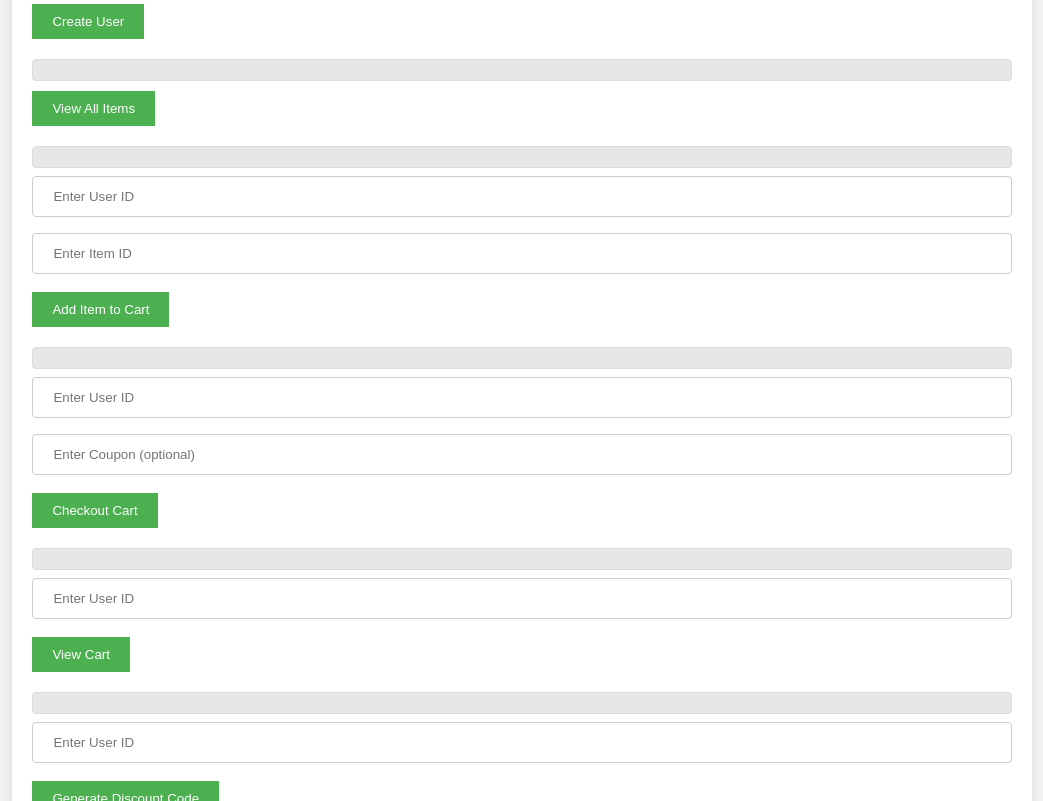
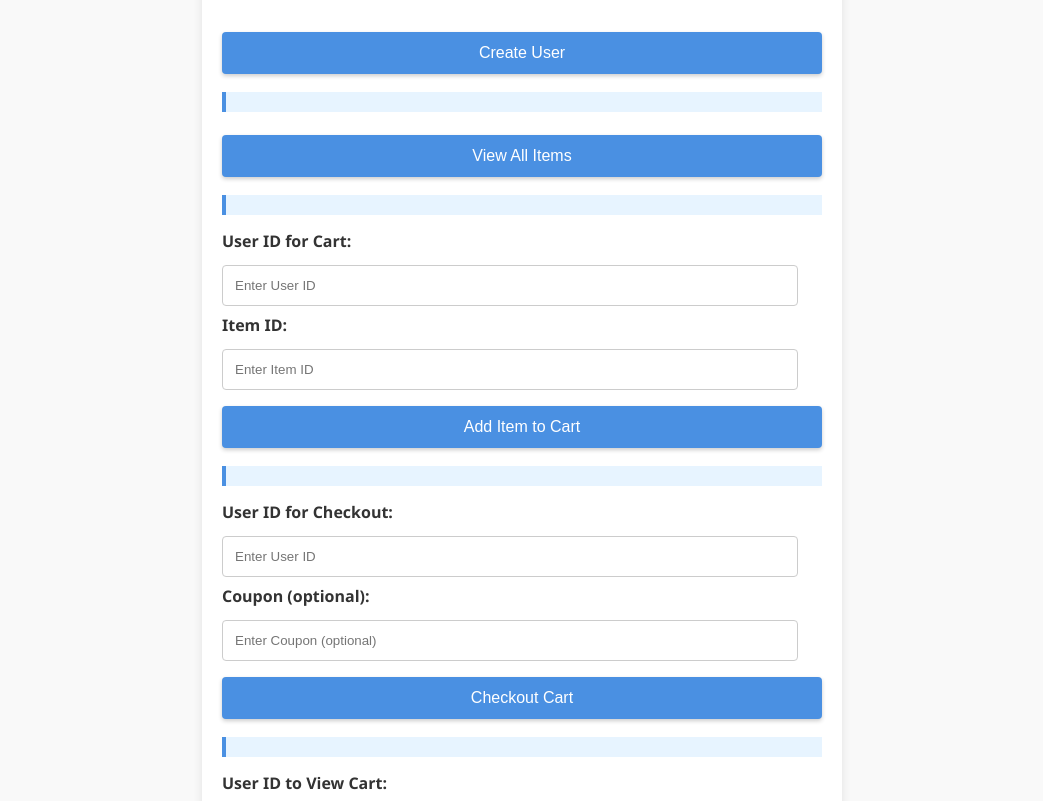
Before and after one commit to TheCBKM/ecommerce-store-uniblox, a website: page html/index.html in a window 1280 px wide. Shown: the part 148-949 px from the top of the page, without its empty margins (118-1161 px from the left). Drawn offline with Linux system fonts and the light colour scheme.

Commit message:
Refactor form layout and add labels

```diff
--- a/html/index.html
+++ b/html/index.html
@@ -5,40 +5,48 @@
     <title>Express App API Test</title>
     <style>
         body {
-            font-family: Arial, sans-serif;
-            background-color: #f4f4f4;
-            padding: 20px;
-            line-height: 1.6;
-        }
-
-        h1 {
+            font-family: 'Segoe UI', Tahoma, Geneva, Verdana, sans-serif;
+            background-color: #f9f9f9;
+            padding: 40px;
             color: #333;
         }
 
         .container {
-            width: 80%;
+            max-width: 600px;
             margin: 0 auto;
             background: #fff;
             padding: 20px;
-            box-shadow: 0 5px 15px rgba(0,0,0,0.1);
+            border-radius: 8px;
+            box-shadow: 0 0 10px rgba(0, 0, 0, 0.1);
+        }
+
+        h1 {
+            color: #4A90E2;
+            text-align: center;
+            margin-bottom: 40px;
         }
 
         button {
-            background-color: #4CAF50;
+            background-color: #4A90E2;
             color: white;
-            padding: 10px 20px;
-            margin: 10px 0;
+            padding: 12px 20px;
+            margin: 8px 0;
             border: none;
+            border-radius: 4px;
             cursor: pointer;
+            width: 100%;
+            font-size: 16px;
+            box-shadow: 0 2px 4px rgba(0, 0, 0, 0.2);
+            transition: background-color 0.3s ease;
         }
 
         button:hover {
-            background-color: #45a049;
+            background-color: #357ABD;
         }
 
         input[type=text], input[type=number] {
-            width: 100%;
-            padding: 12px 20px;
+            width: calc(100% - 24px);
+            padding: 12px;
             margin: 8px 0;
             display: inline-block;
             border: 1px solid #ccc;
@@ -46,12 +54,23 @@
             box-sizing: border-box;
         }
 
+        .form-group {
+            margin-bottom: 15px;
+        }
+
         .result {
+            background-color: #e7f4ff;
+            color: #333;
+            border-left: 4px solid #4A90E2;
+            padding: 10px;
             margin-top: 10px;
-            padding: 10px;
-            background-color: #e7e7e7;
-            border: 1px solid #dcdcdc;
-            border-radius: 4px;
+            font-family: monospace;
+        }
+
+        .label {
+            display: block;
+            margin-bottom: 5px;
+            font-weight: bold;
         }
     </style>
 </head>
@@ -59,38 +78,48 @@
     <div class="container">
         <h1>Express App API Test</h1>
 
-        <!-- User Creation -->
+        <div class="form-group">
             <button onclick="createUser()">Create User</button>
             <div id="createUserResult" class="result"></div>
+        </div>
 
-        <!-- View All Items -->
+        <div class="form-group">
             <button onclick="viewItems()">View All Items</button>
             <div id="viewItemsResult" class="result"></div>
+        </div>
 
-        <!-- Add Item to Cart -->
+        <div class="form-group">
+            <label for="userIdForCart" class="label">User ID for Cart:</label>
             <input type="text" id="userIdForCart" placeholder="Enter User ID">
+            <label for="itemIdForCart" class="label">Item ID:</label>
             <input type="number" id="itemIdForCart" placeholder="Enter Item ID">
             <button onclick="addItemToCart()">Add Item to Cart</button>
             <div id="addItemToCartResult" class="result"></div>
+        </div>
 
-        <!-- Checkout Cart Items -->
+        <div class="form-group">
+            <label for="userIdForCheckout" class="label">User ID for Checkout:</label>
             <input type="text" id="userIdForCheckout" placeholder="Enter User ID">
+            <label for="couponForCheckout" class="label">Coupon (optional):</label>
             <input type="text" id="couponForCheckout" placeholder="Enter Coupon (optional)">
             <button onclick="checkoutCart()">Checkout Cart</button>
             <div id="checkoutCartResult" class="result"></div>
+        </div>
 
-        <!-- View User Cart -->
+        <div class="form-group">
+            <label for="userIdForViewCart" class="label">User ID to View Cart:</label>
             <input type="text" id="userIdForViewCart" placeholder="Enter User ID">
             <button onclick="viewCart()">View Cart</button>
             <div id="viewCartResult" class="result"></div>
+        </div>
 
-        <!-- Generate Discount Code -->
+        <div class="form-group">
+            <label for="userIdForCode" class="label">User ID for Discount Code:</label>
             <input type="text" id="userIdForCode" placeholder="Enter User ID">
             <button onclick="generateCode()">Generate Discount Code</button>
             <div id="generateCodeResult" class="result"></div>
         </div>
-
-    <script>
+    </div>
 
     <script>
         const serverUrl = 'http://localhost:3000';
```
Lines whose indentation alone changed are shown as unchanged.
